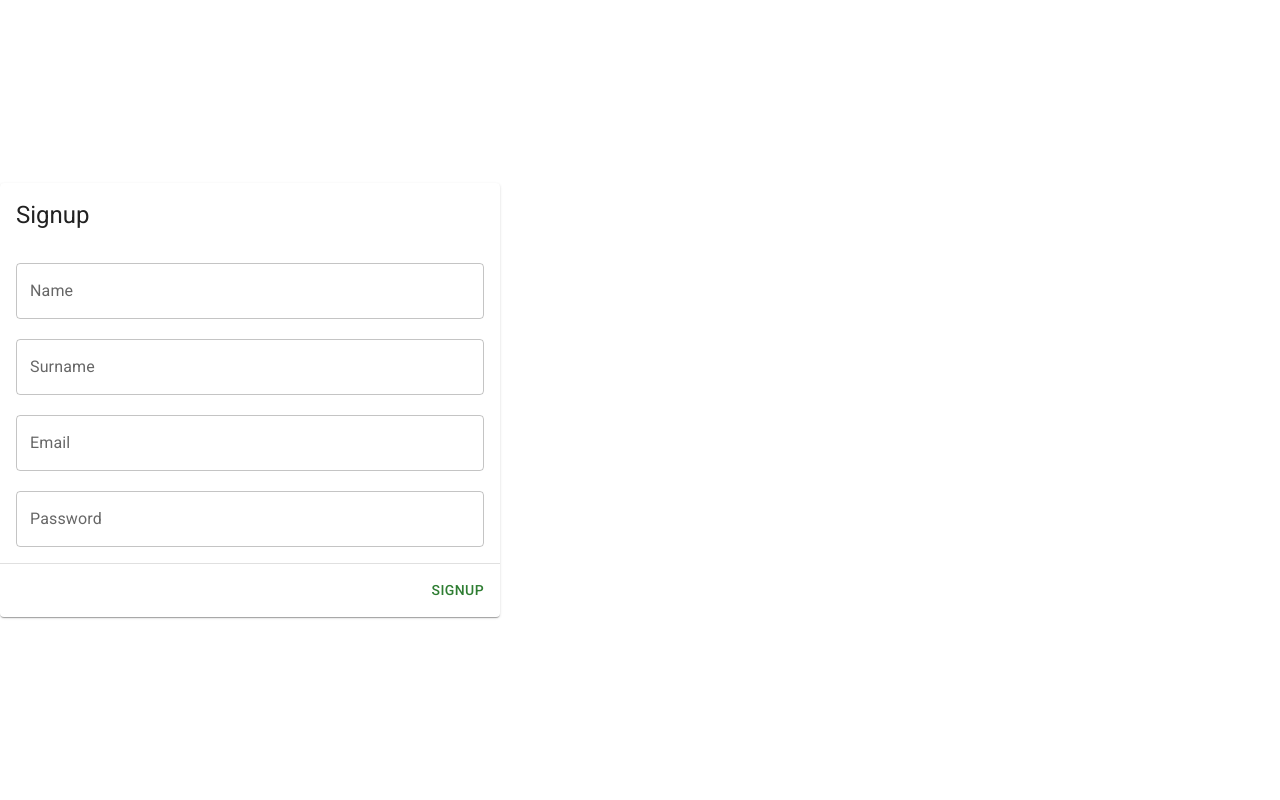
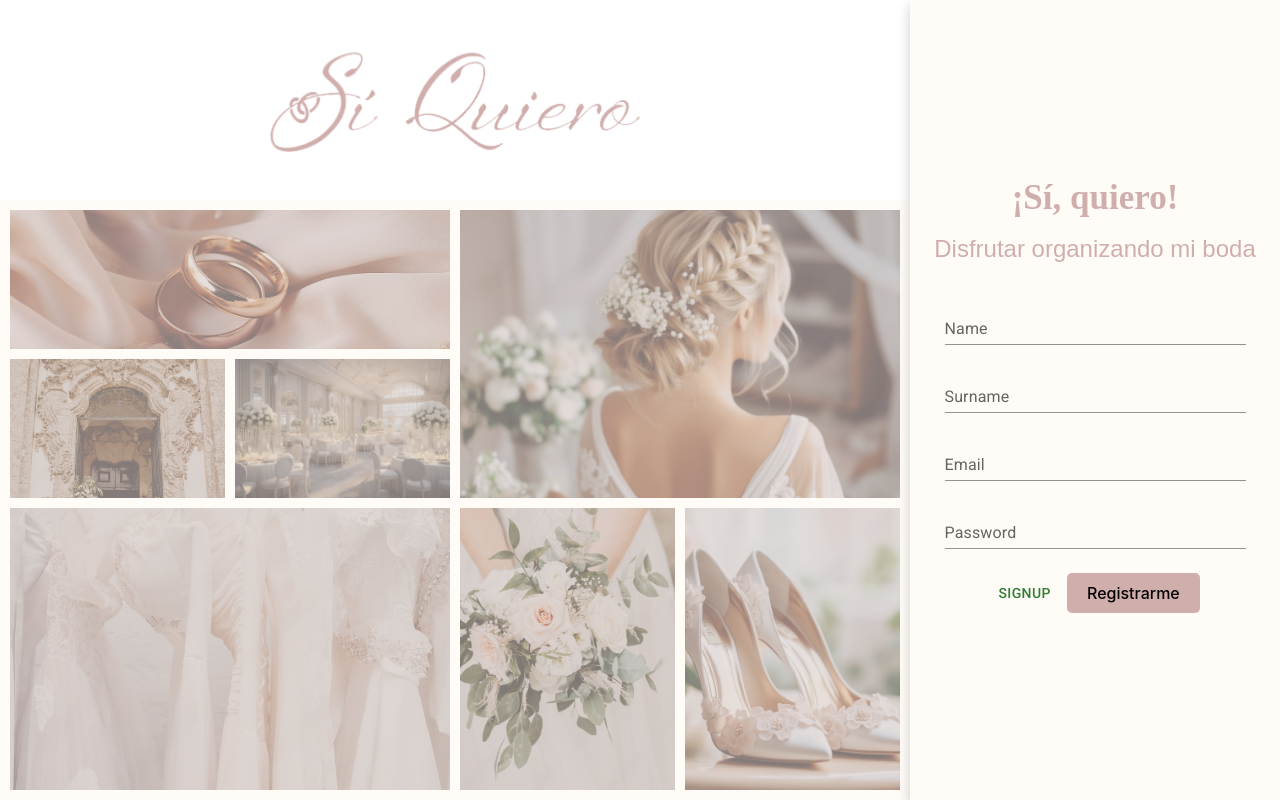
Before and after one commit to zoraidafalcon/SiQuiero-Frontend, a React (Vite) app in the folder SiQuiero-Frontend/: page /signup in a window 1280 px wide. Built offline with nearby package versions, Linux system fonts and the light colour scheme; a web font is replaced by a local one.

Commit message:
Access Done

```diff
--- a/SiQuiero-Frontend/src/App.jsx
+++ b/SiQuiero-Frontend/src/App.jsx
@@ -1,6 +1,8 @@
 import { Outlet } from 'react-router-dom'
 import './App.css'
 import Header from './components/Header'
+
+
 function App() {
   // const [count, setCount] = useState('')
 
--- a/SiQuiero-Frontend/src/components/LoginCard/LoginCard.jsx
+++ b/SiQuiero-Frontend/src/components/LoginCard/LoginCard.jsx
@@ -48,8 +48,6 @@ function LoginCard() {
 
         <CardActions sx={{ display: 'flex', justifyContent: 'flex-end' }}>
 
-
-
           {/* <Button  color="success">
             Login
           </Button> */}
--- a/SiQuiero-Frontend/src/components/SignupCard/SignupCard.jsx
+++ b/SiQuiero-Frontend/src/components/SignupCard/SignupCard.jsx
@@ -1,7 +1,7 @@
 import React, { useState } from 'react'
 import {signup} from '../../services/authService'
-import { Button, Card, CardActions, CardContent, CardHeader, Divider, TextField } from '@mui/material'
-import { useNavigate } from 'react-router-dom'
+import { Button, Card, CardActions, CardContent, TextField } from '@mui/material'
+import { useNavigate, Link } from 'react-router-dom'
 
 function SignupCard() {
     const navigate = useNavigate()
@@ -19,41 +19,44 @@ function SignupCard() {
 
     return (
       <Card sx={{ maxWidth: '500px' }}>
-        <CardHeader title="Signup" />
         <CardContent>
         <TextField
             onChange={(e) => setName(e.target.value)}
             label="Name"
-            variant="outlined"
+            variant="standard"
             fullWidth={true}
             sx={{ marginBottom: '20px' }}
         />
         <TextField
             onChange={(e) => setSurName(e.target.value)}
             label="Surname"
-            variant="outlined"
+            variant="standard"
             fullWidth={true}
             sx={{ marginBottom: '20px' }}
         />
         <TextField
             onChange={(e) => setEmail(e.target.value)}
             label="Email"
-            variant="outlined"
+            variant="standard"
             fullWidth={true}
             sx={{ marginBottom: '20px' }}
         />
         <TextField
             onChange={(e) => setPassword(e.target.value)}
             label="Password"
-            variant="outlined"
+            variant="standard"
             fullWidth={true}
         />
         </CardContent>
-        <Divider />
+
         <CardActions sx={{ display: 'flex', justifyContent: 'flex-end' }}>
           <Button onClick={onSignup} color="success">
             Signup
           </Button>
+
+          <Link to="/login">
+            <button className="hvr_horizontal">Registrarme</button>
+          </Link>
         </CardActions>
       </Card>
     )
--- a/SiQuiero-Frontend/src/pages/Intro/Intro.jsx
+++ b/SiQuiero-Frontend/src/pages/Intro/Intro.jsx
@@ -36,7 +36,7 @@ function Intro() {
           </p>
 
           <p>
-            ¿Quíeres empezar a planificar tu boda?
+          <span>¿Quíeres disfrutar organizando tu boda?</span>
           </p>
 
 
--- a/SiQuiero-Frontend/src/pages/Login/Login.jsx
+++ b/SiQuiero-Frontend/src/pages/Login/Login.jsx
@@ -91,6 +91,7 @@ function Login() {
         </Grid>
       </Grid>
 
+
       <div className="lateral centrado">
       <div>
       <h1>¡Maravilloso!</h1>
--- a/SiQuiero-Frontend/src/pages/Signup/Signup.jsx
+++ b/SiQuiero-Frontend/src/pages/Signup/Signup.jsx
@@ -1,10 +1,109 @@
 import SignupCard from '../../components/SignupCard/SignupCard'
+import Grid from "@mui/material/Grid";
+import { Link } from "react-router-dom";
+import "./Signup.css";
 
  function Signup() {
 
   return (
-    < SignupCard/>
-  )
+    <div className="login relative caja">
+      {/* <div className="padre_imagen absolute">
+        <div className="imagen"></div>
+        <div className="filtro_color absolute"></div>
+      </div> */}
+
+      <div className="header_login centrado">
+        <Link to="/">
+          <div className="logo">
+            <img src="logo2.png" alt="" />
+          </div>
+        </Link>
+      </div>
+
+      <Grid className="row_login" container spacing={2}>
+        {/* 1º fila */}
+        <Grid className="colm colm_galeria" item xs={6} md={6}>
+          {/* foto 1/3 */}
+
+          <div className="caja_doble">
+            <div className="foto">
+              <div className="padre_imagen relative">
+                <div className="imagen galeria1"></div>
+                <div className="filtro_color absolute"></div>
+              </div>
+            </div>
+          </div>
+
+          <hr className="espacio"/>
+
+          <div className="caja_doble">
+          {/* foto 2/3 */}
+          <div className="foto">
+            <div className="padre_imagen relative">
+              <div className="imagen galeria2"></div>
+              <div className="filtro_color absolute"></div>
+            </div>
+            </div>
+
+          {/* foto 3/3 */}
+          <div className="foto">
+            <div className="padre_imagen relative">
+              <div className="imagen galeria3"></div>
+              <div className="filtro_color absolute"></div>
+            </div>
+            </div>
+          </div>
+        </Grid>
+
+        {/* imagen 4 */}
+        <Grid className="colm" item xs={6} md={6}>
+          <div className="padre_imagen relative">
+            <div className="imagen galeria4"></div>
+            <div className="filtro_color absolute"></div>
+          </div>
+        </Grid>
+
+        {/* imagen 5 */}
+        <Grid className="colm" item xs={6} md={6}>
+          <div className="padre_imagen relative">
+            <div className="imagen galeria5"></div>
+            <div className="filtro_color absolute"></div>
+          </div>
+        </Grid>
+
+        <Grid className="colm" item xs={6} md={6}>
+        <div className="caja_doble alta">
+          {/* imagen 6 */}
+          <div className="foto finquierda">
+            <div className="padre_imagen relative">
+              <div className="imagen galeria6"></div>
+              <div className="filtro_color absolute"></div>
+            </div>
+            </div>
+
+          {/* imagen 7 */}
+          <div className="foto fderecha">
+            <div className="padre_imagen relative">
+              <div className="imagen galeria7"></div>
+              <div className="filtro_color absolute"></div>
+            </div>
+            </div>
+          </div>
+        </Grid>
+      </Grid>
+
+
+      <div className="lateral centrado">
+      <div>
+      <h1>¡Sí, quiero!</h1>
+      <p>Disfrutar organizando mi boda</p>
+     < SignupCard/>
+      </div>
+      </div>
+
+
+    </div>
+  );
 }
 
 export default Signup
```
Also changed, not shown: SiQuiero-Frontend/src/pages/Signup/Signup.css (added).
